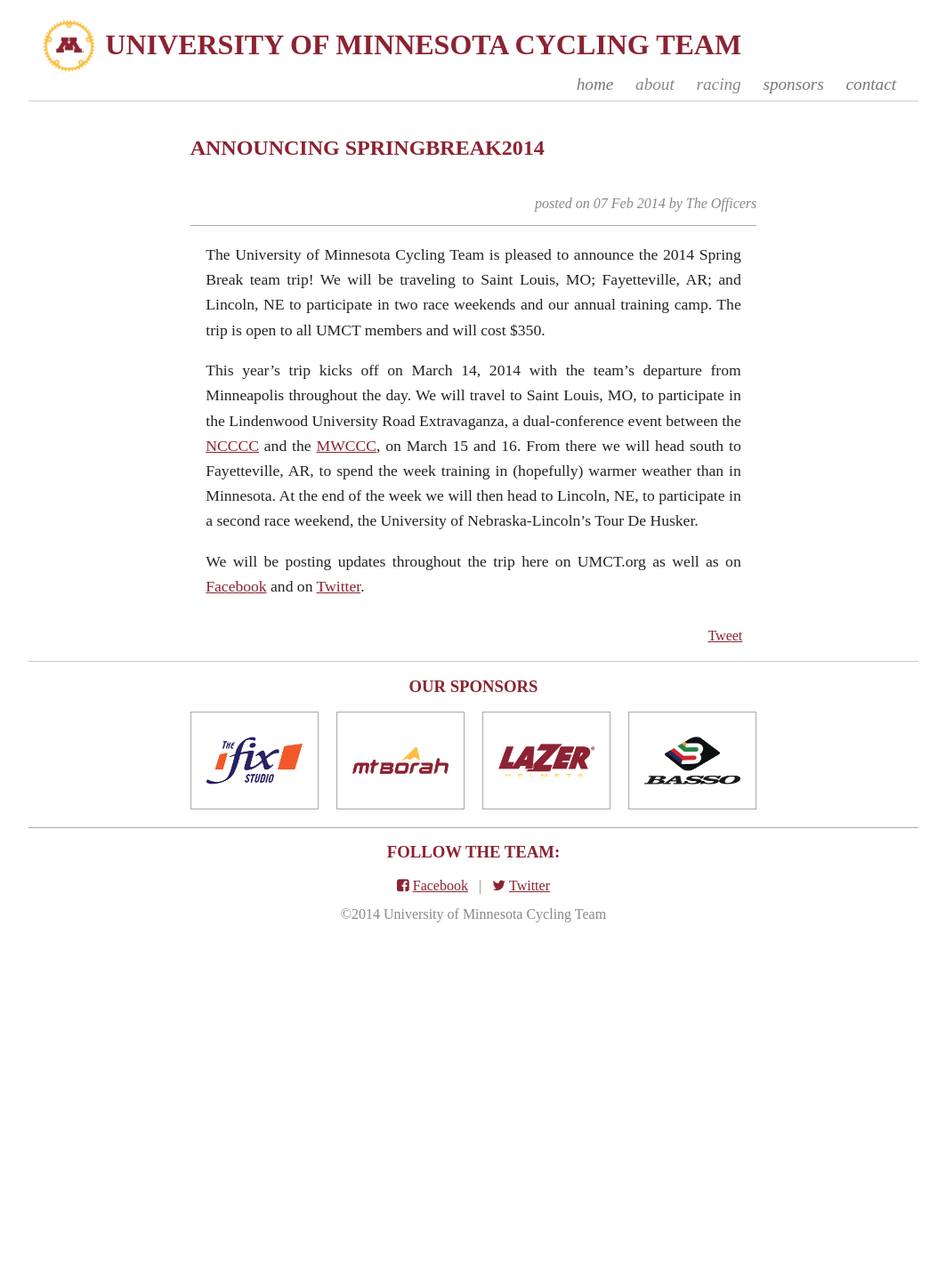
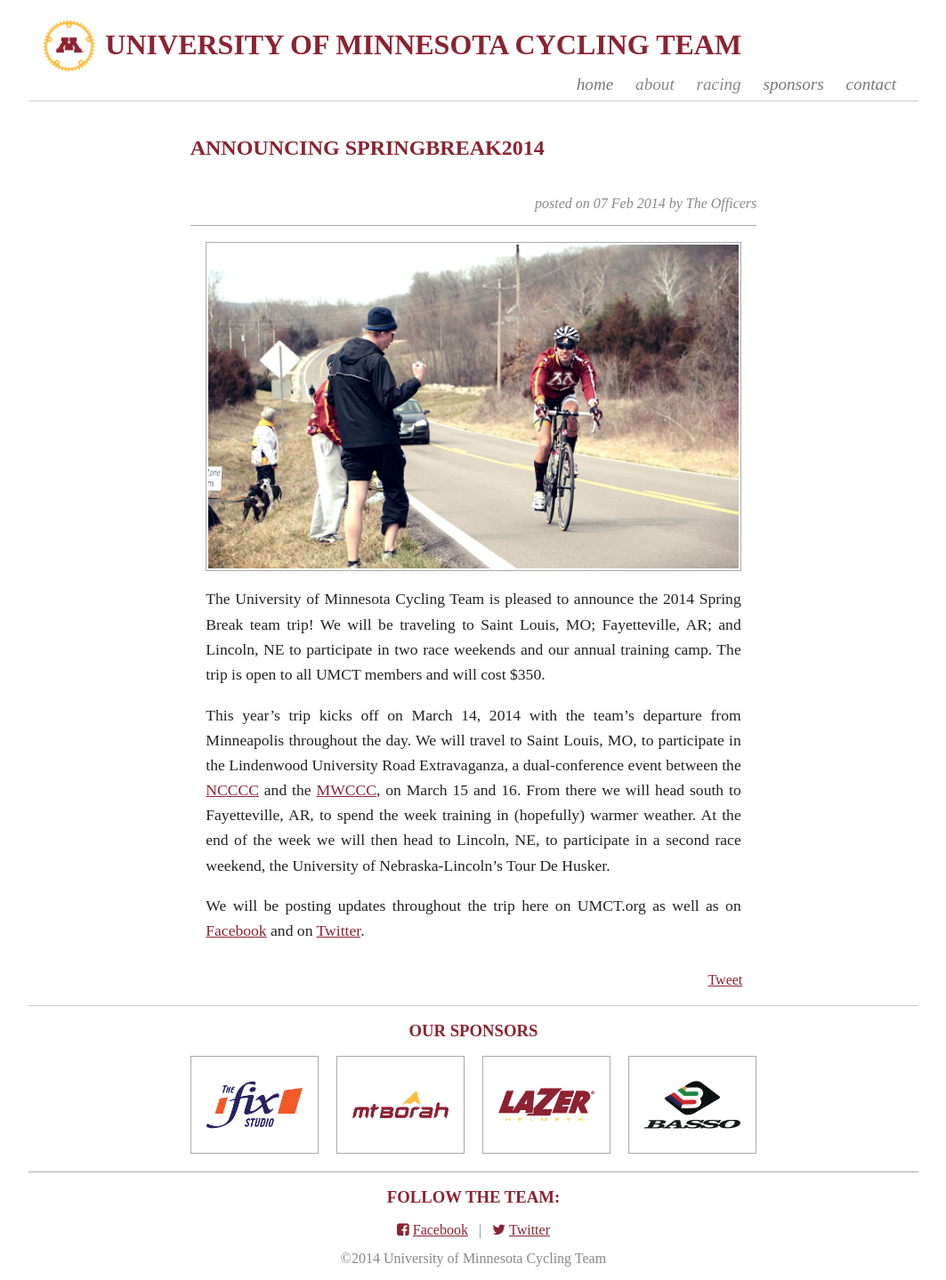
Before and after one commit to vservetas/UMCT.github.io, a Jekyll site: the page built from _posts/2014-02-07-announcing-springbreak2014.md, in a window 1280 px wide. Shown: the whole page at 89% size, without its empty margins (108-1171 px from the left). Built offline with Jekyll 4.4.1, drawn with Linux system fonts in a browser that asks for light colours; nearby versions of some CDN libraries; some web fonts are replaced; Markdown is read by kramdown in place of the engine named in the settings; comment, search, counter and statistics services are not loaded; before the commit the page ends 1052 px from its top, so only the background shows below that.

Commit message:
Update spring break post

```diff
--- a/_posts/2014-02-07-announcing-springbreak2014.md
+++ b/_posts/2014-02-07-announcing-springbreak2014.md
@@ -6,8 +6,10 @@
 categories: racing spring-break
 ---
 
+<img src="/img/posts/spb-2014-announce.jpg" alt="2013 Lindenwood Road Race" />
+
 The University of Minnesota Cycling Team is pleased to announce the 2014 Spring Break team trip! We will be traveling to Saint Louis, MO; Fayetteville, AR; and Lincoln, NE to participate in two race weekends and our annual training camp. The trip is open to all UMCT members and will cost $350.
 
-This year's trip kicks off on March 14, 2014 with the team's departure from Minneapolis throughout the day. We will travel to Saint Louis, MO, to participate in the Lindenwood University Road Extravaganza, a dual-conference event between the [NCCCC](http://nc-cycling.com) and the [MWCCC](http://mwccc.org), on March 15 and 16. From there we will head south to Fayetteville, AR, to spend the week training in (hopefully) warmer weather than in Minnesota. At the end of the week we will then head to Lincoln, NE, to participate in a second race weekend, the University of Nebraska-Lincoln's Tour De Husker.
+This year's trip kicks off on March 14, 2014 with the team's departure from Minneapolis throughout the day. We will travel to Saint Louis, MO, to participate in the Lindenwood University Road Extravaganza, a dual-conference event between the [NCCCC](http://nc-cycling.com) and the [MWCCC](http://mwccc.org), on March 15 and 16. From there we will head south to Fayetteville, AR, to spend the week training in (hopefully) warmer weather. At the end of the week we will then head to Lincoln, NE, to participate in a second race weekend, the University of Nebraska-Lincoln's Tour De Husker.
 
 We will be posting updates throughout the trip here on UMCT.org as well as on [Facebook](https://facebook.com/UofMCycling) and on [Twitter](https://twitter.com/uofmcycling).
--- a/index.html
+++ b/index.html
@@ -11,7 +11,7 @@
 <div id="home">
   <h2>Team Blog</h2>
   <ul class="posts">
-    {% for post in site.posts %}
+    {% for post in site.posts limit 5 %}
       <li><span>{{ post.date | date_to_string }}</span> &raquo; <a href="{{ post.url }}">{{ post.title }}</a></li>
     {% endfor %}
   </ul>
```
Also changed, not shown: img/posts/spb-2014-announce.jpg (added).
